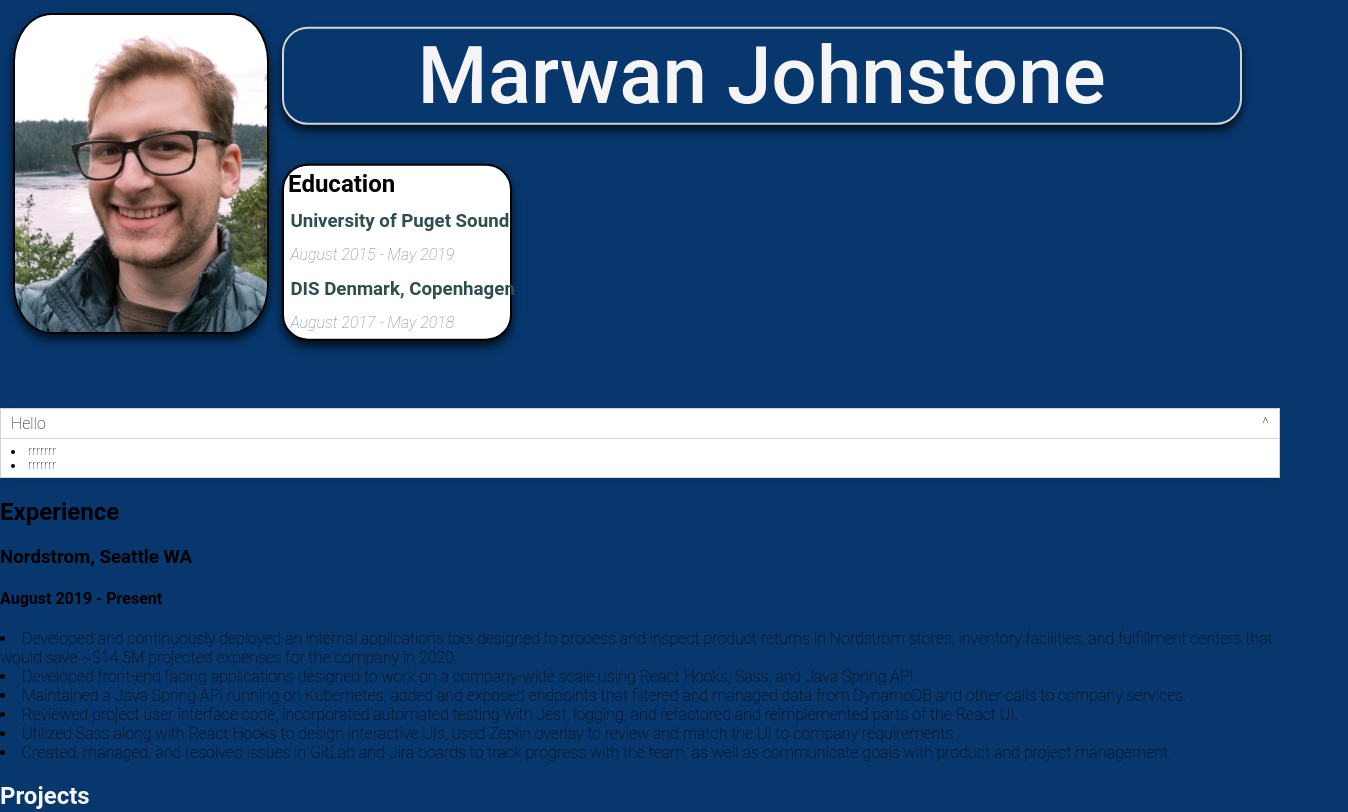
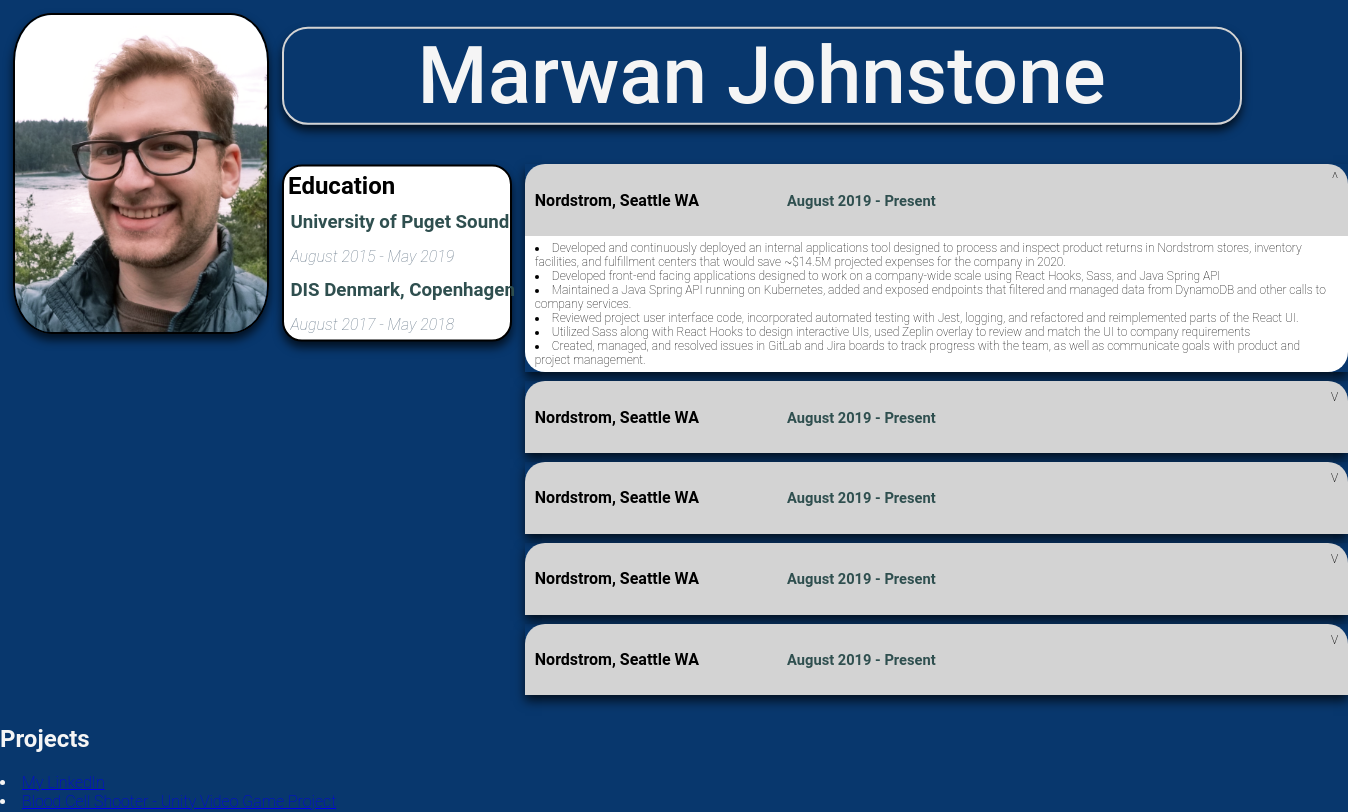
Before and after one commit to mjohnstone14/resume, a React app: page / in a window 1280 px wide. Shown: the top 812 px of the page, 1348 px wide, since content can reach past the window. Built offline with nearby package versions, Linux system fonts and the light colour scheme.

Commit message:
style it up

```diff
--- a/src/components/Education.js
+++ b/src/components/Education.js
@@ -3,21 +3,21 @@ import '../styles/education.scss'
 
 const Education = () => {
     return (
-        <fragment className="educationBody">
+        <div className="educationBody">
             <h2 className="edTitle">Education</h2>
-            <fragment>
+            <div>
                 <a href="https://www.pugetsound.edu/">
                     <h3 className="edDescriptionLabel">University of Puget Sound</h3>
                 </a>
                 <li className="edDescription">August 2015 - May 2019</li>
-            </fragment>
-            <fragment>
+            </div>
+            <div>
                 <a href="https://disabroad.org/copenhagen/">
                     <h3 className="edDescriptionLabel">DIS Denmark, Copenhagen</h3>
                 </a>
                 <li className="edDescription">August 2017 - May 2018</li>
-            </fragment>
-        </fragment>
+            </div>
+        </div>
     )
 
 }
--- a/src/components/Experience.js
+++ b/src/components/Experience.js
@@ -2,70 +2,32 @@ import React, { useState } from 'react';
 import Accordion from './Accordion';
 import Card from './Card';
 import '../styles/experience.scss';
+import content from '../data/resumeContent'
 
-const content = [
-  {
-      question: 'Hello',
-      answer: 'rrrrrrr',
-      answer2: 'second content'
-  }
-];
 const Experience = () => {
     const [activeEventKey, setActiveEventKey] = useState(0);
     return (
-        <fragment className="experience">
+        <div className="experience">
         <Accordion activeEventKey={activeEventKey} onToggle={setActiveEventKey}>
-            {content.map(({ question, answer, answer2 }, index) => (
+            {content.map(({ title, date, bullet, bullet2, bullet3, bullet4, bullet5, bullet6 }, index) => (
                 <Card key={index}>
                     <Accordion.Toggle element={Card.Header} eventKey={index}>
-                        {question}
+                        <h4>{title}<span className="tabDate">{date}</span></h4>
                         {activeEventKey !== index && <span>v</span>}
                         {activeEventKey === index && <span>^</span>}
                     </Accordion.Toggle>
                     <Accordion.Collapse eventKey={index} element={Card.Body}>
-                        <li>{answer}</li>
-                        <li>{answer}</li>
+                        {bullet !== undefined ? <li>{bullet}</li> : null}
+                        {bullet2 !== undefined ? <li>{bullet2}</li> : null}
+                        {bullet3 !== undefined ? <li>{bullet3}</li> : null}
+                        {bullet4 !== undefined ? <li>{bullet4}</li> : null}
+                        {bullet5 !== undefined ? <li>{bullet5}</li> : null}
+                        {bullet6 !== undefined ? <li>{bullet6}</li> : null}
                     </Accordion.Collapse>
                 </Card>
             ))}
         </Accordion>
-        <fragment>
-            <h2>Experience</h2>
-            <fragment>
-                <h3>Nordstrom, Seattle WA</h3>
-                <h4>August 2019 - Present</h4>
-                <li>
-                    Developed and continuously deployed an internal applications tool designed to
-                    process and inspect product returns in Nordstrom stores, inventory facilities, and
-                    fulfillment centers that would save ~$14.5M projected expenses for the company in
-                    2020.
-                </li>
-                <li>
-                    Developed front-end facing applications designed to work on a company-wide scale
-                    using React Hooks, Sass, and Java Spring API.
-                </li>
-                <li>
-                    Maintained a Java Spring API running on Kubernetes, added and exposed endpoints
-                    that filtered and managed data from DynamoDB and other calls to company
-                    services.
-                </li>
-                <li>
-                    Reviewed project user interface code, incorporated automated testing with Jest,
-                    logging, and refactored and reimplemented parts of the React UI.
-                </li>
-                <li>
-                    Utilized Sass along with React Hooks to design interactive UIs, used Zeplin overlay
-                    to review and match the UI to company requirements
-                </li>
-                <li>
-                    Created, managed, and resolved issues in GitLab and Jira boards to track progress
-                    with the team, as well as communicate goals with product and project
-                    management.
-                </li>
-            </fragment>
-
-        </fragment>
-        </fragment>
+        </div>
     )
 
 }
--- a/src/components/Projects.js
+++ b/src/components/Projects.js
@@ -2,12 +2,12 @@ import React from 'react';
 
 const Projects = () => {
     return (
-        <fragment>
+        <div>
             <h2>Projects</h2>
             <li><a href="https://linkedin.com/in/mjohnstone14">My LinkedIn</a></li>
             <li><a href="https://mjohnstone.itch.io/red-blood-cell-shooter">Blood Cell Shooter - Unity Video Game Project</a></li>
             <li><a href="https://mjohnstone.itch.io/mr-bluesky">Mr Blue Sky - 2D Unity Game Project</a></li>
-        </fragment>
+        </div>
     )
 }
 
--- a/src/components/ResumeHeader.js
+++ b/src/components/ResumeHeader.js
@@ -1,13 +1,14 @@
-import React from 'react';
+import React, { Fragment } from 'react';
 import photo from '../images/me.png';
 import '../styles/header.scss';
 
 const ResumeHeader = () => {
     return (
-      <div>
-        <img alt="Marwan Johnstone" className="avatar" src={photo} />
-        <h2 className="title">Marwan Johnstone</h2>
-      </div>
+      <Fragment>
+          <img alt="Marwan Johnstone" className="avatar" src={photo} />
+          <h2 className="title">Marwan Johnstone</h2>
+      </Fragment>
+
     )
 }
 
--- a/src/components/Skills.js
+++ b/src/components/Skills.js
@@ -2,9 +2,9 @@ import React from 'react'
 
 const Skills = () => {
     return (
-        <fragment>
+        <div>
             <h2>Skills</h2>
-            <fragment>
+            <div>
                 <h3>Languages</h3>
                 <li>English - Native</li>
                 <li>Arabic - Native</li>
@@ -30,8 +30,8 @@ const Skills = () => {
                 <li>C#</li>
                 <li>Sass</li>
                 <li>SQL</li>
-            </fragment>
-        </fragment>
+            </div>
+        </div>
     )
 }
 
--- /dev/null
+++ b/src/data/resumeContent.js
@@ -0,0 +1,31 @@
+const resumeContent = [
+    {
+        title: 'Nordstrom, Seattle WA',
+        date: 'August 2019 - Present',
+        bullet: 'Developed and continuously deployed an internal applications tool designed to process and inspect product returns in Nordstrom stores, inventory facilities, and fulfillment centers that would save ~$14.5M projected expenses for the company in 2020.',
+        bullet2: 'Developed front-end facing applications designed to work on a company-wide scale using React Hooks, Sass, and Java Spring API',
+        bullet3: 'Maintained a Java Spring API running on Kubernetes, added and exposed endpoints that filtered and managed data from DynamoDB and other calls to company services.',
+        bullet4: 'Reviewed project user interface code, incorporated automated testing with Jest, logging, and refactored and reimplemented parts of the React UI.',
+        bullet5:  'Utilized Sass along with React Hooks to design interactive UIs, used Zeplin overlay to review and match the UI to company requirements',
+        bullet6:  'Created, managed, and resolved issues in GitLab and Jira boards to track progress with the team, as well as communicate goals with product and project management.'
+    },
+    {
+      title: 'Nordstrom, Seattle WA',
+      date: 'August 2019 - Present',
+      bullet: 'second contentsecond contensecond contensecond contensecond contensecond contensecond contensecond conten'
+  },  {
+      title: 'Nordstrom, Seattle WA',
+      date: 'August 2019 - Present',
+      bullet: 'second conten second contensecond contensecond contensecond contensecond contensecond contensecond contensecond contensecond contensecond contensecond content'
+  },  {
+      title: 'Nordstrom, Seattle WA',
+      date: 'August 2019 - Present',
+      bullet: 'second content'
+  },  {
+      title: 'Nordstrom, Seattle WA',
+      date: 'August 2019 - Present',
+      bullet: 'second content'
+  }
+  ];
+
+  export default resumeContent;
--- a/src/styles/Card.scss
+++ b/src/styles/Card.scss
@@ -1,32 +1,49 @@
 @import "App.scss";
 
 .Card {
-    --border: solid 1px #d3d3d3;
-    box-shadow: 0 4px 10px 0 rgba(0, 0, 0, 0.04);
-    border: var(--border);
-    background-color: #fff;
-    width: 100%;
+
+    box-shadow: 0px 6px 10px rgba(0,0,0,0.7);
+
+
+    min-width: 440%;
+    max-width: 440%;
+
+    margin-bottom: 5%;
+
   }
 
   .Card:not(:last-child) {
     border-bottom: none;
+    min-width: 440%;
+    max-width: 440%;
   }
 
   .CardHeader,
   .CardBody {
     padding: 5px 10px;
+    background-color: #ffffff;
   }
 
   .CardHeader {
     cursor: pointer;
-    user-select: none;
 
+
+    background-color: lightgrey;
     display: flex;
     justify-content: space-between;
+    border-top-left-radius: 20px;
+    border-top-right-radius: 20px;
+
+    &:hover {
+        background-color: darkgrey;
+    }
+
   }
+
 
   .CardBody {
     border-top: var(--border);
-
     font-size: 12px;
+    border-bottom-right-radius: 20px;
+    border-bottom-left-radius: 20px;
   }
--- a/src/styles/education.scss
+++ b/src/styles/education.scss
@@ -1,11 +1,11 @@
 @import "App.scss";
 
 .educationBody {
-    display: inline-block;
+    display: inline-grid;
     width: 18%;
     border: 2px solid black;
-    border-radius: 26px;
-    transform: translateY(-38%);
+    border-radius: 20px;
+    transform: translateY(-7%);
     background: white;
     color: black;
     box-shadow: 0px 6px 10px rgba(0,0,0,0.7);
@@ -22,6 +22,10 @@
     color: #2F4F4F;
     width: 100%;
     margin: 3%;
+
+    &:hover {
+        color: slategray;
+    }
 }
 
 .edDescription {
--- a/src/styles/experience.scss
+++ b/src/styles/experience.scss
@@ -1,3 +1,11 @@
 .experience {
     color: black;
+    display: inline-flex;
+    margin-left: 1%;
+    width: 12.6%;
 }
+.tabDate {
+    margin-left: 6em;
+    font-size: 11pt;
+    color: darkslategray;
+}
--- a/src/styles/header.scss
+++ b/src/styles/header.scss
@@ -23,5 +23,6 @@
     border: 2px solid lightgray;
     border-radius: 26px;
     box-shadow: 0px 6px 10px rgba(0,0,0,0.7);
+    margin-bottom:0px;
 
 }
```
Also changed, not shown: 1 other file (tests, documents, lock files or other folders).
